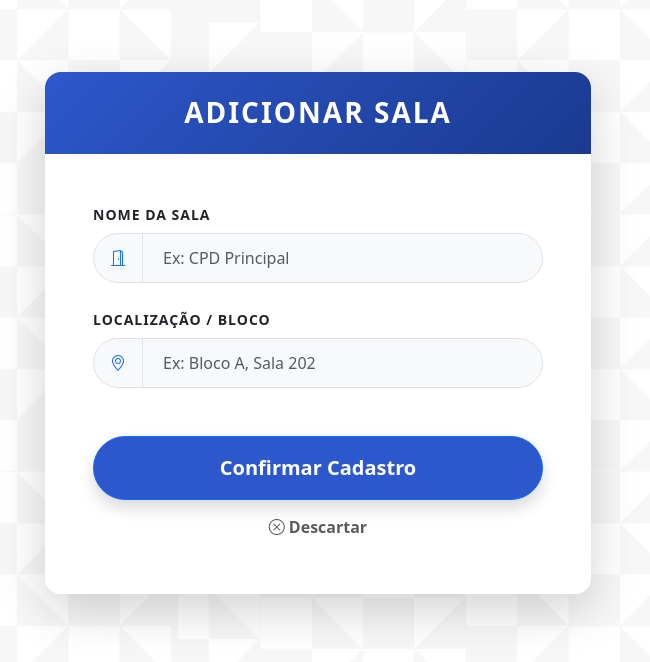
After one commit to CaioGomes26/django-rackplus-project, a Django app: page /sala/nova/ in a window 1280 px wide. The commit adds this page. Shown: the top 662 px of the page, without its empty margins (322-972 px from the left). Run offline with Django 5.2, Linux system fonts and the light colour scheme.

Commit message:
feat: add creation flow for salas and racks with reusable form system
implemented BaseStyledForm for consistent styling; created sala and rack create views; added reusable generic form template; integrated UI entry points with action buttons in home and sala detail pages

```diff
--- /dev/null
+++ b/gestao/forms.py
@@ -0,0 +1,30 @@
+from django import forms
+from .models import Sala, Rack
+
+class BaseStyledForm(forms.ModelForm):
+    base_class = 'form-control rounded-pill px-4'
+
+    def __init__(self, *args, **kwargs):
+        super().__init__(*args, **kwargs)
+        for field in self.fields.values():
+            # Simplificado: aplica a mesma classe base para todos
+            field.widget.attrs.update({'class': self.base_class})
+
+class SalaForm(BaseStyledForm):
+    class Meta:
+        model = Sala
+        fields = ['nome', 'localizacao']
+        labels = {'nome': 'Nome da Sala', 'localizacao': 'Localização / Bloco'}
+        widgets = {
+            'nome': forms.TextInput(attrs={'placeholder': 'Ex: CPD Principal'}),
+            'localizacao': forms.TextInput(attrs={'placeholder': 'Ex: Bloco A, Sala 202'}),
+        }
+
+class RackForm(BaseStyledForm):
+    class Meta:
+        model = Rack
+        fields = ['nome', 'sala']
+        labels = {'nome': 'Identificação do Rack', 'sala': 'Sala de Destino'}
+        widgets = {
+            'nome': forms.TextInput(attrs={'placeholder': 'Ex: Rack-01'}),
+        }
--- a/gestao/urls.py
+++ b/gestao/urls.py
@@ -16,4 +16,6 @@ urlpatterns = [
     path('devices/novo/', views.device_novo, name='device_novo'),
     path('devices/<int:pk>/editar/', views.device_editar, name='device_editar'),
     path('devices/<int:pk>/excluir/', views.device_excluir, name='device_excluir'),
+    path('sala/nova/', views.sala_criar, name='sala_criar'),
+    path('rack/novo/', views.rack_criar, name='rack_criar'),
 ]
--- a/gestao/views.py
+++ b/gestao/views.py
@@ -3,7 +3,7 @@ from django.contrib.auth.decorators import login_required
 from django.shortcuts import get_object_or_404, redirect, render
 
 from .models import Device, Rack, Sala
-
+from .forms import SalaForm, RackForm
 
 @login_required
 def home(request):
@@ -66,3 +66,25 @@ def device_excluir(request, pk):
         messages.success(request, 'Device excluído com sucesso.')
         return redirect('gestao:device_gerenciar')
     return redirect('gestao:device_gerenciar')
+
+def sala_criar(request):
+    if request.method == 'POST':
+        form = SalaForm(request.POST)
+        if form.is_valid():
+            form.save()
+            return redirect('gestao:home')
+    else:
+        form = SalaForm()
+
+    return render(request, 'form/generic_form.html', {'form': form, 'titulo': 'Adicionar Sala'})
+
+def rack_criar(request):
+    if request.method == 'POST':
+        form = RackForm(request.POST)
+        if form.is_valid():
+            form.save()
+            return redirect('gestao:home')
+    else:
+        form = RackForm()
+
+    return render(request, 'form/generic_form.html', {'form': form, 'titulo': 'Adicionar Rack'})
--- /dev/null
+++ b/templates/form/generic_form.html
@@ -0,0 +1,67 @@
+{% extends 'base.html' %}
+{% block title %}{{ titulo }} | RACK+{% endblock %}
+{% block content %}
+<div class="container py-5">
+    <div class="row justify-content-center">
+        <div class="col-12 col-md-6">
+            <div class="card border-0 shadow-lg rounded-4 overflow-hidden">
+                <div class="card-header border-0 py-4 text-center" style="background: linear-gradient(135deg, #2D58CC 0%, #1a3a8f 100%);">
+                    <h3 class="text-white fw-bold italic text-uppercase mb-0" style="letter-spacing: 2px;">
+                        {{ titulo }}
+                    </h3>
+                </div>
+
+                <div class="card-body p-4 p-md-5 bg-white">
+                    <form method="post" novalidate>
+                        {% csrf_token %}
+
+                        {% for field in form %}
+                        <div class="mb-4">
+                            <label class="form-label fw-bold text-dark small mb-2 text-uppercase" style="letter-spacing: 1px;">
+                                {{ field.label }}
+                            </label>
+                            <div class="input-group">
+                                <span class="input-group-text bg-light border-end-0 rounded-start-pill px-3">
+                                    {% if 'Sala' in field.label %}<i class="bi bi-door-open text-primary"></i>
+                                    {% elif 'Local' in field.label %}<i class="bi bi-geo-alt text-primary"></i>
+                                    {% else %}<i class="bi bi-hash text-primary"></i>{% endif %}
+                                </span>
+                                {{ field }}
+                            </div>
+                            {% if field.errors %}
+                                <div class="text-danger small mt-1 ps-3">{{ field.errors|striptags }}</div>
+                            {% endif %}
+                        </div>
+                        {% endfor %}
+
+                        <div class="d-grid gap-2 mt-5">
+                            <button type="submit" class="btn btn-primary btn-lg rounded-pill fw-bold shadow transition-hover py-3" style="background-color: #2D58CC;">
+                                Confirmar Cadastro
+                            </button>
+                            <a href="{% url 'gestao:home' %}" class="btn btn-link text-muted text-decoration-none fw-bold small">
+                                <i class="bi bi-x-circle me-1"></i>Descartar
+                            </a>
+                        </div>
+                    </form>
+                </div>
+            </div>
+        </div>
+    </div>
+</div>
+
+<style>
+    .form-control, .form-select {
+        border-left: none !important;
+        border-radius: 0 50px 50px 0 !important;
+        background-color: #f8f9fa !important;
+        border: 1px solid #dee2e6 !important;
+        padding: 0.75rem 1.25rem !important;
+    }
+    .form-control:focus, .form-select:focus {
+        box-shadow: none !important;
+        border-color: #2D58CC !important;
+        background-color: #fff !important;
+    }
+    .input-group-text { border: 1px solid #dee2e6 !important; }
+</style>
+{% endblock %}
--- a/templates/home.html
+++ b/templates/home.html
@@ -19,6 +19,12 @@
                 <input type="text" class="form-control border-0 shadow-none" placeholder="BUSCAR SALA...">
             </div>
         </div>
+    <div class="d-flex gap-3">
+        <a href="{% url 'gestao:sala_criar' %}" class="btn btn-outline-primary rounded-pill px-4 py-2 fw-bold border-2 transition-hover">
+            <i class="bi bi-plus-circle-fill me-2"></i>Adicionar Sala
+        </a>
+    </div>
+</div>
     </div>
 
     <div class="row g-4">
--- a/templates/sala_detalhe.html
+++ b/templates/sala_detalhe.html
@@ -26,6 +26,11 @@
                 </span>
                 <input type="text" class="form-control border-0 shadow-none" placeholder="BUSCAR RACK...">
             </div>
+        </div>
+        <div class="d-flex gap-3">
+            <a href="{% url 'gestao:rack_criar' %}" class="btn btn-outline-primary rounded-pill px-4 py-2 fw-bold border-2 transition-hover">
+                <i class="bi bi-plus-circle-fill me-2"></i>Adicionar Rack
+            </a>
         </div>
     </div>
 
```
